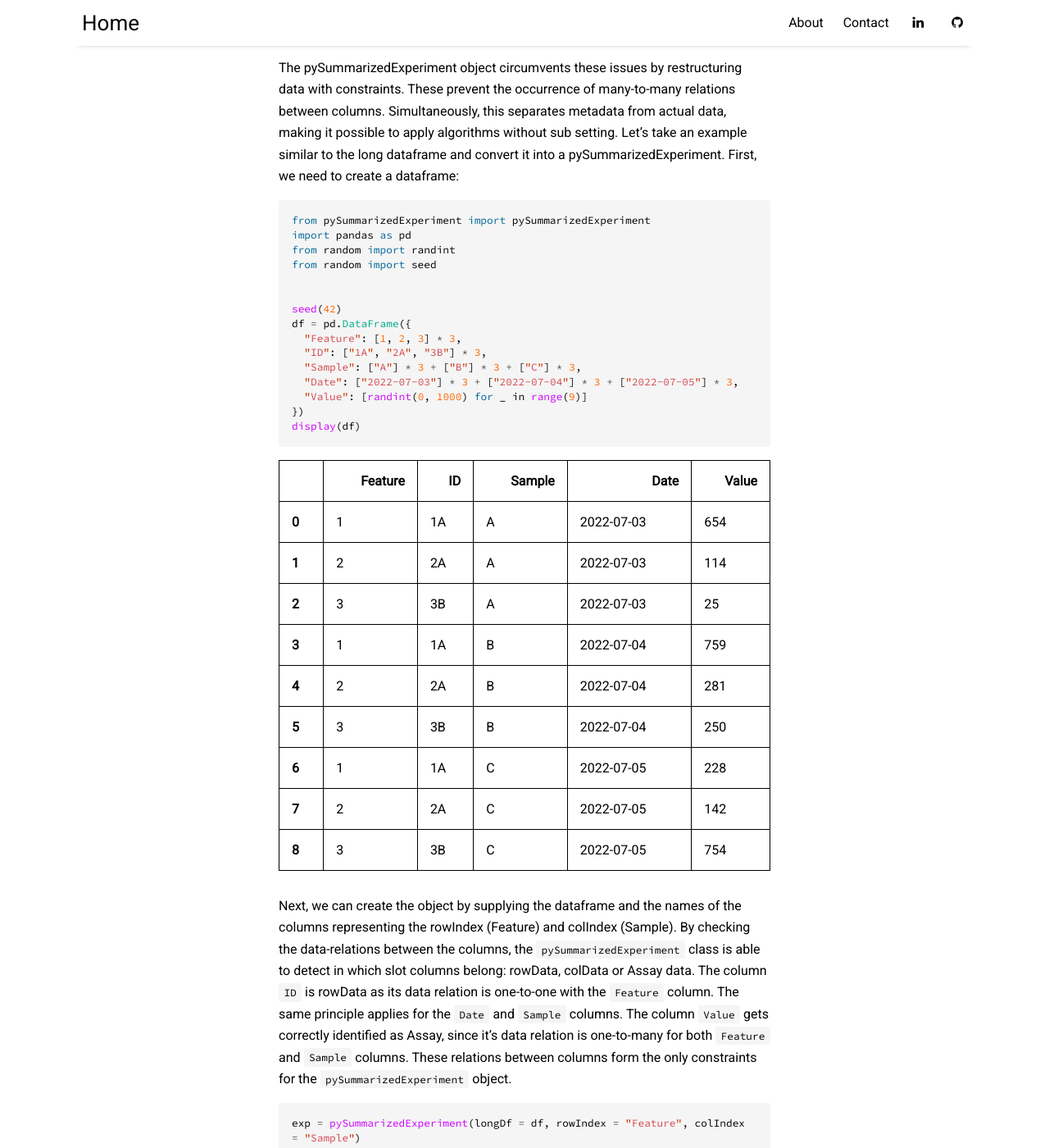
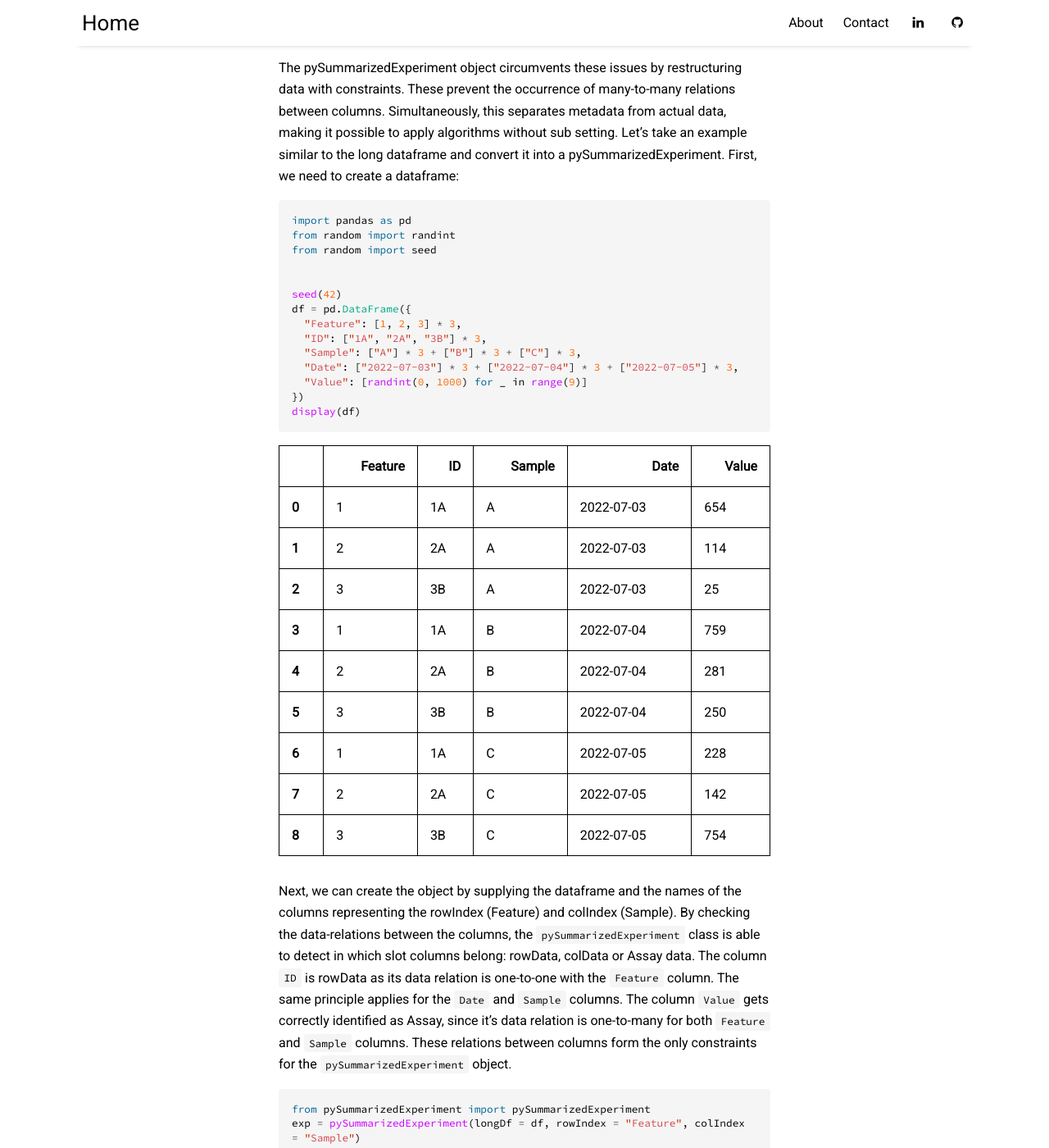
Before and after one commit to Pascallio/pascallio.github.io, a Jekyll site: the page built from _posts/2022-07-04-pysummarizedexperiment.md, in a window 1280 px wide and 1400 px high, scrolled down 2101 px. Shown: the whole window at 82% size. Built offline with Jekyll 4.4.1, drawn with Linux system fonts in a browser that asks for light colours; nearby versions of some CDN libraries; part of the change alters nothing that is shown.

````diff
--- a/_posts/2022-07-04-pysummarizedexperiment.md
+++ b/_posts/2022-07-04-pysummarizedexperiment.md
@@ -70,7 +70,6 @@ algorithms without sub setting. Let's take an example similar to the long datafr
 
 
 ```python
-from pySummarizedExperiment import pySummarizedExperiment
 import pandas as pd
 from random import randint
 from random import seed
@@ -195,6 +194,7 @@ Next, we can create the object by supplying the dataframe and the names of the c
 
 
 ```python
+from pySummarizedExperiment import pySummarizedExperiment
 exp = pySummarizedExperiment(longDf = df, rowIndex = "Feature", colIndex = "Sample")
 print(exp)
 ```
````
